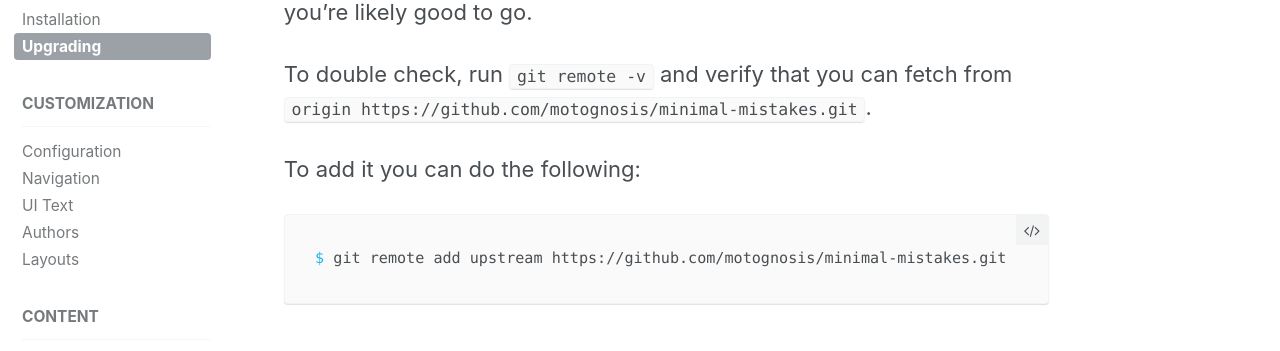
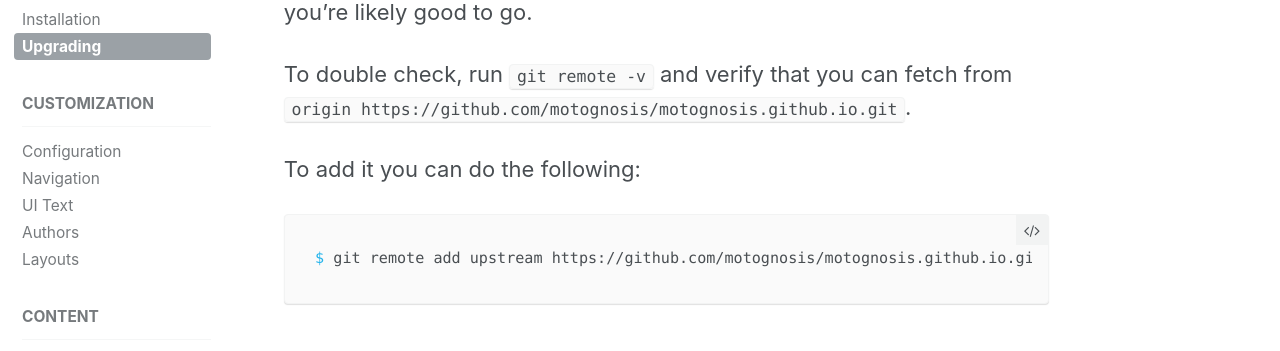
Before and after one commit to motognosis/motognosis.github.io, a Jekyll site: the page built from _docs/04-upgrading.md, in a window 1280 px wide and 900 px high, scrolled down 527 px. Shown: the part 160-511 px from the top of the window. Built offline with Jekyll 4.4.1, drawn with Linux system fonts in a browser that asks for light colours; part of the change alters nothing that is shown.

Commit message:
Update _config.yml

```diff
--- a/_config.yml
+++ b/_config.yml
@@ -12,8 +12,8 @@ title_separator          : "-"
 name                     : &name "Motognosis UG"
 description              : &description "We understand motion"
 url                      : https://motognosis.github.io # the base hostname & protocol for your site e.g. "https://mmistakes.github.io"
-baseurl                  : "/" # the subpath of your site, e.g. "/blog"
-repository               : "motognosis/minimal-mistakes"
+baseurl                  : "" # the subpath of your site, e.g. "/blog"
+repository               : "motognosis/motognosis.github.io"
 teaser                   : # filename of teaser fallback teaser image placed in /images/, .e.g. "500x300.png"
 # breadcrumbs            : false # true, false (default)
 words_per_minute         : 200
@@ -67,14 +67,14 @@ social:
   type                   : # Person or Organization (defaults to Person)
   name                   : # If the user or organization name differs from the site's name
   links: # An array of links to social media profiles
-    - "https://twitter.com/mmistakes"
-    - "https://facebook.com/michaelrose"
+    - "https://twitter.com/motognosis"
+    - "https://facebook.com/motognosis"
 
 # Analytics
-analytics:
-  provider               : "google-universal" # false (default), "google", "google-universal", "custom"
-  google:
-    tracking_id          : "UA-2011187-3"
+#analytics:
+ # provider               : "google-universal" # false (default), "google", "google-universal", "custom"
+ # google:
+ #   tracking_id          : "UA-2011187-3"
 
 
 # Site Author
```
